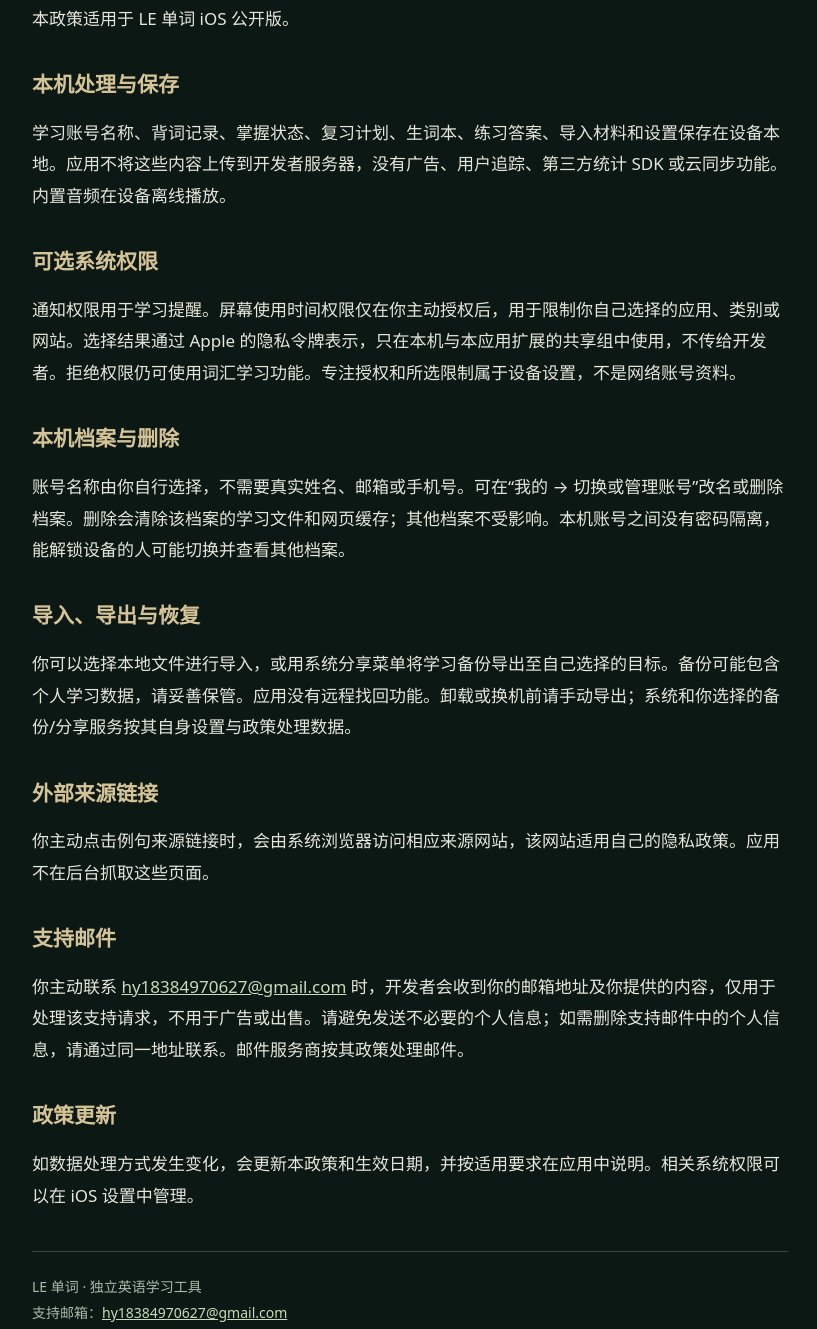
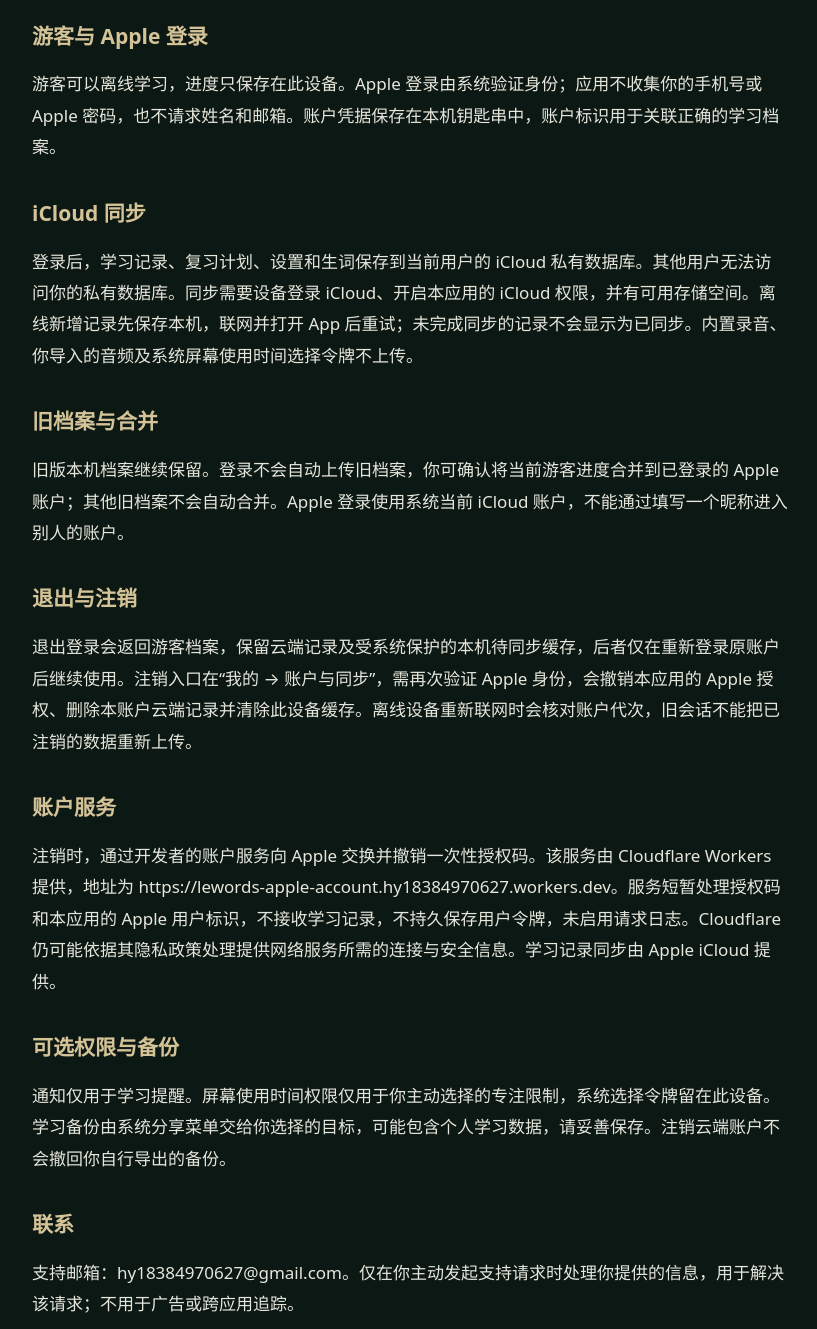
Before and after one commit to hy18384970627-jpg/loki-study-ios-build, a plain HTML site: page privacy.html in a window 1280 px wide. Shown: the part 272-1601 px from the top of the page, without its empty margins (230-1047 px from the left). Drawn offline with Linux system fonts and the light colour scheme.

Commit message:
Update LE Words account, sync and privacy support

```diff
--- a/privacy.html
+++ b/privacy.html
@@ -1,9 +1,9 @@
 <!doctype html><html lang="zh-CN"><head><meta charset="utf-8"><meta name="viewport" content="width=device-width,initial-scale=1"><title>隐私政策 · LE 单词</title><style>
-*{box-sizing:border-box}body{margin:0;background:#0c1813;color:#e6e7dc;font:17px/1.85 system-ui,-apple-system,sans-serif}main{max-width:800px;padding:36px 22px 70px;margin:auto}header{border-bottom:1px solid #34483b;padding-bottom:20px;display:flex;gap:18px;align-items:center}img{width:76px;height:76px;border-radius:17px}h1,h2{color:#d5c398;line-height:1.4}h2{font-size:21px;margin-top:36px}a{color:#c6dcba}nav{display:flex;gap:22px;flex-wrap:wrap}footer{border-top:1px solid #34483b;margin-top:40px;padding-top:22px;font-size:14px;color:#acb9aa}li{margin:10px 0}</style></head><body><main><header><img src="icon.png" alt="LE 单词图标"><div><strong>LE 单词</strong><nav><a href="index.html">支持</a><a href="privacy.html">隐私政策</a></nav></div></header><h1>隐私政策</h1><p>生效日期：2026年11月14日</p><p>本政策适用于 LE 单词 iOS 公开版。</p>
-<h2>本机处理与保存</h2><p>学习账号名称、背词记录、掌握状态、复习计划、生词本、练习答案、导入材料和设置保存在设备本地。应用不将这些内容上传到开发者服务器，没有广告、用户追踪、第三方统计 SDK 或云同步功能。内置音频在设备离线播放。</p>
-<h2>可选系统权限</h2><p>通知权限用于学习提醒。屏幕使用时间权限仅在你主动授权后，用于限制你自己选择的应用、类别或网站。选择结果通过 Apple 的隐私令牌表示，只在本机与本应用扩展的共享组中使用，不传给开发者。拒绝权限仍可使用词汇学习功能。专注授权和所选限制属于设备设置，不是网络账号资料。</p>
-<h2>本机档案与删除</h2><p>账号名称由你自行选择，不需要真实姓名、邮箱或手机号。可在“我的 → 切换或管理账号”改名或删除档案。删除会清除该档案的学习文件和网页缓存；其他档案不受影响。本机账号之间没有密码隔离，能解锁设备的人可能切换并查看其他档案。</p>
-<h2>导入、导出与恢复</h2><p>你可以选择本地文件进行导入，或用系统分享菜单将学习备份导出至自己选择的目标。备份可能包含个人学习数据，请妥善保管。应用没有远程找回功能。卸载或换机前请手动导出；系统和你选择的备份/分享服务按其自身设置与政策处理数据。</p>
-<h2>外部来源链接</h2><p>你主动点击例句来源链接时，会由系统浏览器访问相应来源网站，该网站适用自己的隐私政策。应用不在后台抓取这些页面。</p>
-<h2>支持邮件</h2><p>你主动联系 <a href="mailto:hy18384970627@gmail.com">hy18384970627@gmail.com</a> 时，开发者会收到你的邮箱地址及你提供的内容，仅用于处理该支持请求，不用于广告或出售。请避免发送不必要的个人信息；如需删除支持邮件中的个人信息，请通过同一地址联系。邮件服务商按其政策处理邮件。</p>
-<h2>政策更新</h2><p>如数据处理方式发生变化，会更新本政策和生效日期，并按适用要求在应用中说明。相关系统权限可以在 iOS 设置中管理。</p><footer>LE 单词 · 独立英语学习工具<br>支持邮箱：<a href="mailto:hy18384970627@gmail.com">hy18384970627@gmail.com</a></footer></main></body></html>
+*{box-sizing:border-box}body{margin:0;background:#0c1813;color:#e6e7dc;font:17px/1.85 system-ui,-apple-system,sans-serif}main{max-width:800px;padding:36px 22px 70px;margin:auto}header{border-bottom:1px solid #34483b;padding-bottom:20px;display:flex;gap:18px;align-items:center}img{width:76px;height:76px;border-radius:17px}h1,h2{color:#d5c398;line-height:1.4}h2{font-size:21px;margin-top:36px}a{color:#c6dcba}nav{display:flex;gap:22px;flex-wrap:wrap}footer{border-top:1px solid #34483b;margin-top:40px;padding-top:22px;font-size:14px;color:#acb9aa}li{margin:10px 0}</style></head><body><main><header><img src="icon.png" alt="LE 单词图标"><div><strong>LE 单词</strong><nav><a href="index.html">支持</a><a href="privacy.html">隐私政策</a></nav></div></header><h1>隐私政策</h1><p>更新日期：2026年11月14日</p>
+<h2>游客与 Apple 登录</h2><p>游客可以离线学习，进度只保存在此设备。Apple 登录由系统验证身份；应用不收集你的手机号或 Apple 密码，也不请求姓名和邮箱。账户凭据保存在本机钥匙串中，账户标识用于关联正确的学习档案。</p>
+<h2>iCloud 同步</h2><p>登录后，学习记录、复习计划、设置和生词保存到当前用户的 iCloud 私有数据库。其他用户无法访问你的私有数据库。同步需要设备登录 iCloud、开启本应用的 iCloud 权限，并有可用存储空间。离线新增记录先保存本机，联网并打开 App 后重试；未完成同步的记录不会显示为已同步。内置录音、你导入的音频及系统屏幕使用时间选择令牌不上传。</p>
+<h2>旧档案与合并</h2><p>旧版本机档案继续保留。登录不会自动上传旧档案，你可确认将当前游客进度合并到已登录的 Apple 账户；其他旧档案不会自动合并。Apple 登录使用系统当前 iCloud 账户，不能通过填写一个昵称进入别人的账户。</p>
+<h2>退出与注销</h2><p>退出登录会返回游客档案，保留云端记录及受系统保护的本机待同步缓存，后者仅在重新登录原账户后继续使用。注销入口在“我的 → 账户与同步”，需再次验证 Apple 身份，会撤销本应用的 Apple 授权、删除本账户云端记录并清除此设备缓存。离线设备重新联网时会核对账户代次，旧会话不能把已注销的数据重新上传。</p>
+<h2>账户服务</h2><p>注销时，通过开发者的账户服务向 Apple 交换并撤销一次性授权码。该服务由 Cloudflare Workers 提供，地址为 https://lewords-apple-account.hy18384970627.workers.dev。服务短暂处理授权码和本应用的 Apple 用户标识，不接收学习记录，不持久保存用户令牌，未启用请求日志。Cloudflare 仍可能依据其隐私政策处理提供网络服务所需的连接与安全信息。学习记录同步由 Apple iCloud 提供。</p>
+<h2>可选权限与备份</h2><p>通知仅用于学习提醒。屏幕使用时间权限仅用于你主动选择的专注限制，系统选择令牌留在此设备。学习备份由系统分享菜单交给你选择的目标，可能包含个人学习数据，请妥善保存。注销云端账户不会撤回你自行导出的备份。</p>
+<h2>联系</h2><p>支持邮箱：hy18384970627@gmail.com。仅在你主动发起支持请求时处理你提供的信息，用于解决该请求；不用于广告或跨应用追踪。</p><h2>服务商隐私说明</h2><p><a href="https://www.apple.com/legal/privacy/">Apple 隐私政策</a>；<a href="https://www.cloudflare.com/privacypolicy/">Cloudflare 隐私政策</a>。应用没有广告、跨应用追踪或第三方统计 SDK。开发者无法通过 CloudKit 控制台查看其他用户的私有学习记录。</p><footer>LE 单词 · 独立英语学习工具<br>支持邮箱：<a href="mailto:hy18384970627@gmail.com">hy18384970627@gmail.com</a></footer></main></body></html>
```
Also changed, not shown: index.html (+8 -7 lines).
